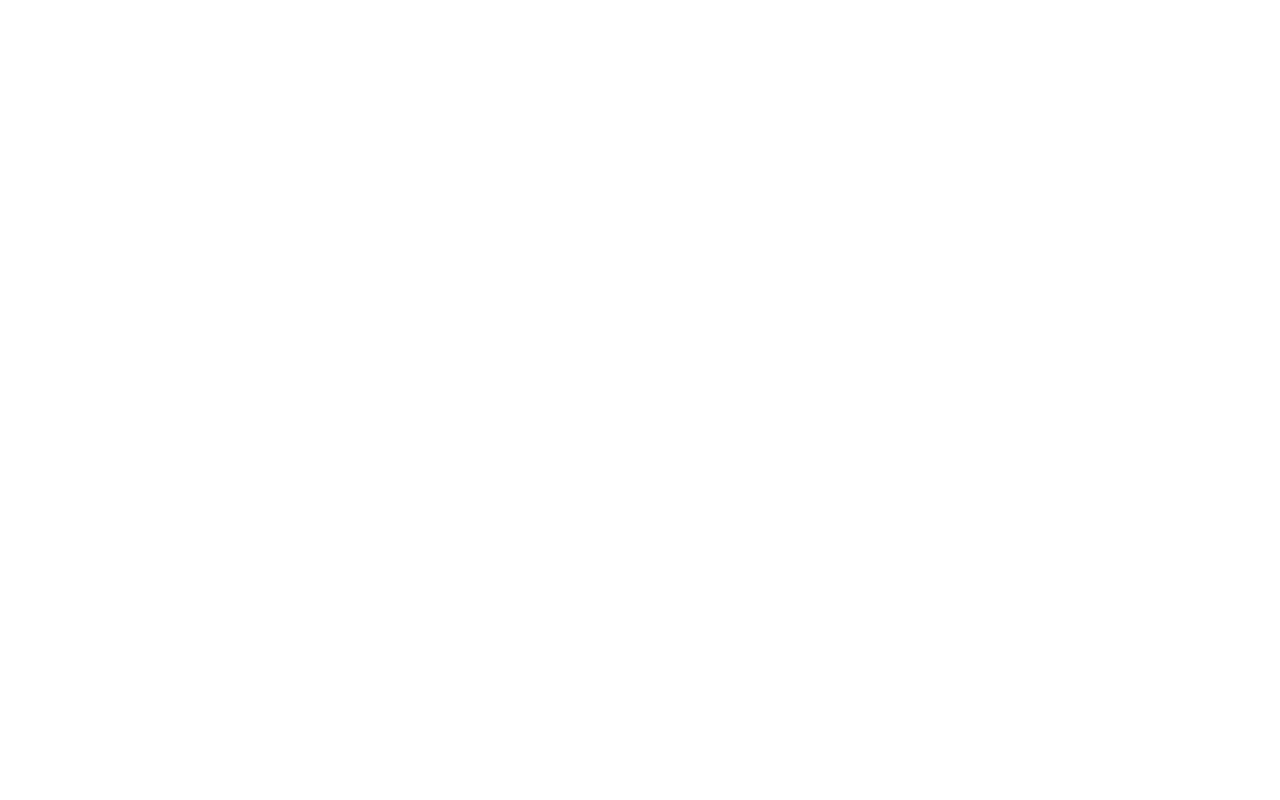
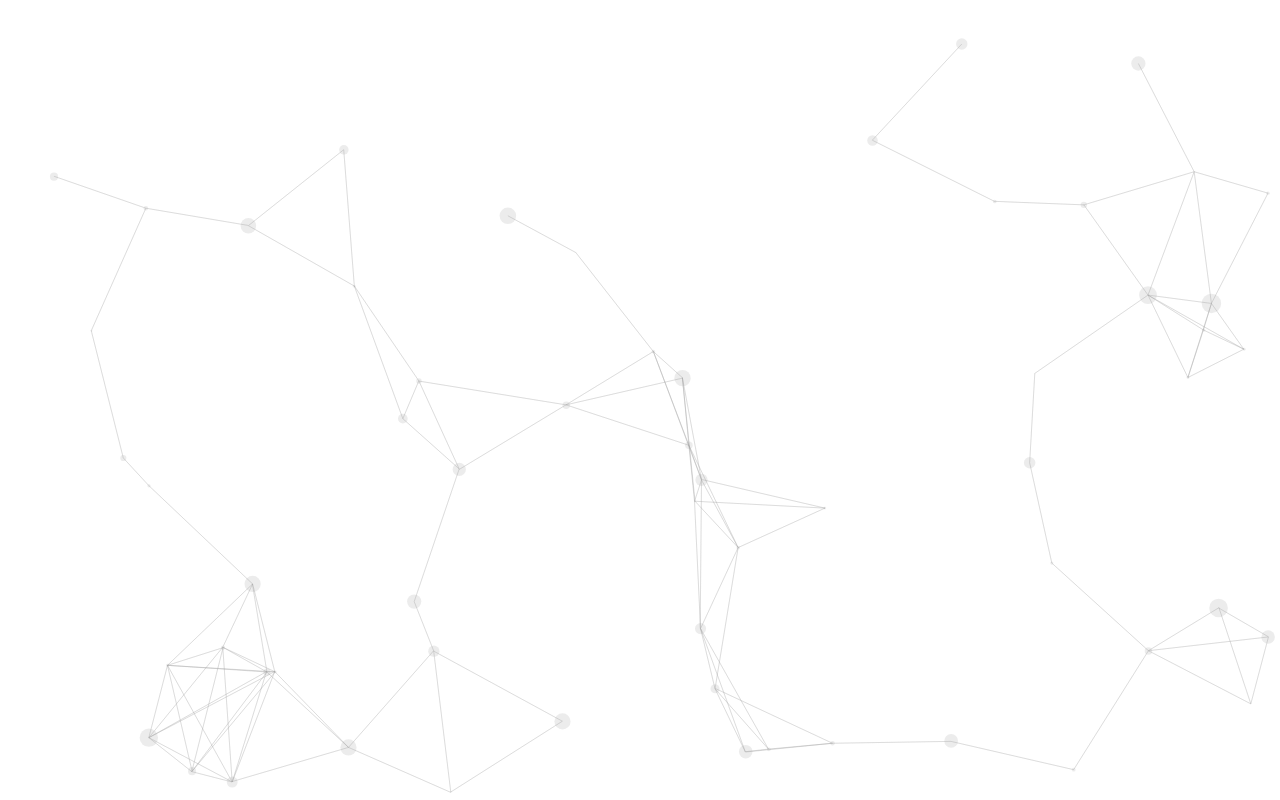
Before and after one commit to HollowMan6/canvas-nest.js, a website: page sample.html in a window 1280 px wide. Drawn offline with Linux system fonts and the light colour scheme.

Commit message:
Latest push
Signed-off-by: Hollow Man <hollowman@hollowman.ml>

```diff
--- a/package.json
+++ b/package.json
@@ -1,6 +1,6 @@
 {
   "name": "@hollowman6/canvas-nest",
-  "version": "1.0.3",
+  "version": "1.0.4",
   "description": "A nest background drawn on canvas. (粒子运动背景插件，仿老版知乎登录页面)",
   "main": "canvas-nest.js",
   "scripts": {
--- a/sample.html
+++ b/sample.html
@@ -6,6 +6,6 @@
     <title>canvas-nest.js</title>
 </head>
 <body>
-    <script src="https://hollowman6.github.io/js/nestcanvas.js"></script>
+    <script type="text/javascript" src="canvas-nest.js"></script>
 </body>
 </html>
```
Also changed, not shown: README.md.
